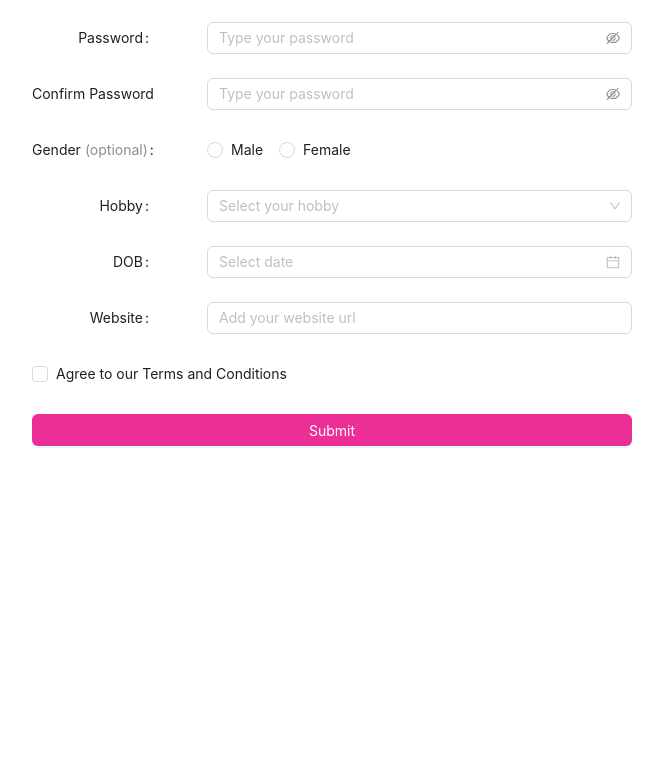
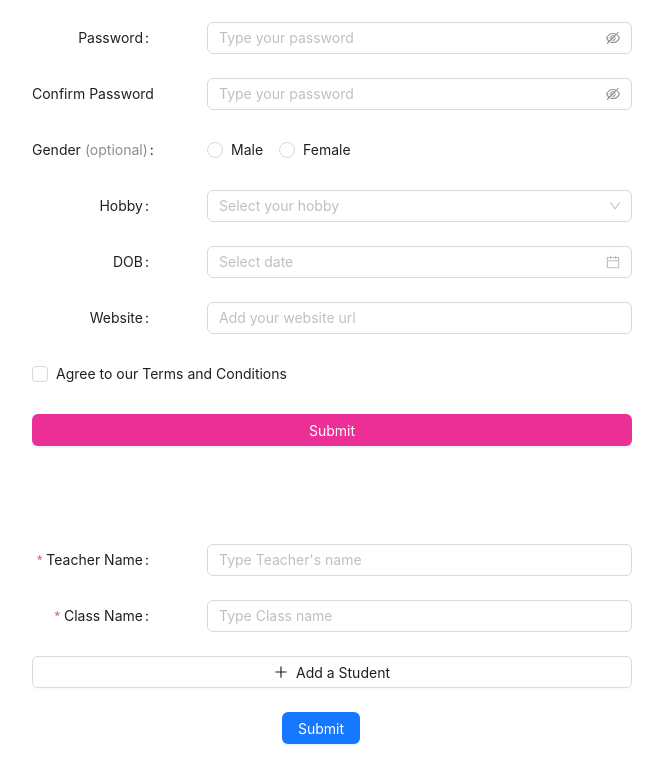
Before and after one commit to SoumyajeetDas/ReactJSCodes, a React (Create React App) app in the folder Ant Design/antdtutorials/: page / in a window 1280 px wide. Shown: the part 452-1236 px from the top of the page, without its empty margins (0-663 px from the left). Before the commit the page ends 954 px from the top, so only its background shows below. Built offline with nearby package versions, Linux system fonts and the light colour scheme.

Commit message:
Learnt Dynamic Form

```diff
--- a/Ant Design/antdtutorials/package.json
+++ b/Ant Design/antdtutorials/package.json
@@ -4,6 +4,7 @@
   "private": true,
   "dependencies": {
     "@ant-design/colors": "^7.0.0",
+    "@ant-design/icons": "^5.2.6",
     "@testing-library/jest-dom": "^5.17.0",
     "@testing-library/react": "^13.4.0",
     "@testing-library/user-event": "^13.5.0",
--- a/Ant Design/antdtutorials/src/App.jsx
+++ b/Ant Design/antdtutorials/src/App.jsx
@@ -3,6 +3,7 @@ import './App.css';
 import ButtonndSteps from './components/ButtonndSteps';
 import Options from './components/Options';
 import FormCheck from './components/FormCheck';
+import DynamicForm from './components/DynamicForm';
 
 
 function App() {
@@ -14,8 +15,8 @@ function App() {
 
         <ButtonndSteps />
         <Options />
-
         <FormCheck />
+        <DynamicForm/>
       </Space>
 
     </div>
--- /dev/null
+++ b/Ant Design/antdtutorials/src/components/DynamicForm.jsx
@@ -0,0 +1,137 @@
+import { Button, Form, Input, Select, Space } from 'antd'
+import React from 'react'
+import {
+    MinusCircleOutlined,
+    PlusOutlined
+} from '@ant-design/icons';
+
+const DynamicForm = () => {
+
+    return (
+        <Form
+            labelCol={{ span: 5 }}
+            wrapperCol={{ offset: 2, span: 24 }}
+            style={{ maxWidth: 600, marginTop: 50 }}
+            onFinish={(values) => console.log(values)}
+        >
+            <Form.Item
+                label="Teacher Name"
+                name="teacherName"
+                rules={[
+                    {
+                        required: true,
+                        message: "Please enter the Teacher Name"
+                    }
+                ]}
+                hasFeedback
+            >
+                <Input placeholder="Type Teacher's name" />
+            </Form.Item>
+
+            <Form.Item
+                label="Class Name"
+                name="className"
+                rules={[
+                    {
+                        required: true,
+                        message: "Please enter the Class Name"
+                    }
+                ]}
+                hasFeedback
+            >
+                <Input placeholder="Type Class name" />
+            </Form.Item>
+
+            <Form.List name="students">
+                {(fields, { add, remove }) => (
+                    <>
+                        {fields.map((field, index) => {
+                            // console.log(field)
+                            return (
+                                <Space size={12} key={field.key}>
+
+
+                                    <Form.Item
+                                        label={`${index + 1}-first`}
+                                        name={[field.name, "first"]} // name="students"(Name in Form.List) + field.name + "first"
+                                        rules={[
+                                            {
+                                                required: true,
+                                                message: "Please enter the Student First Name"
+                                            }
+                                        ]}
+                                        hasFeedback
+                                    >
+                                        <Input placeholder="Type Students's First name" />
+                                    </Form.Item>
+
+                                    <Form.Item
+                                        name={[field.name, "last"]} // name="students"(Name in Form.List) + field.name + "last"
+                                        rules={[
+                                            {
+                                                required: true,
+                                                message: "Please enter the Student last Name"
+                                            }
+                                        ]}
+                                        hasFeedback
+                                    >
+                                        <Input placeholder="Type Students's Last name" />
+                                    </Form.Item>
+                                    <Form.Item
+                                        name={[field.name, "hobby"]}
+                                        rules={[
+                                            {
+                                                required: true,
+                                                message: "Please select hobby"
+                                            }
+                                        ]}
+                                        hasFeedback
+                                    >
+                                        <Select
+                                            placeholder="Select your hobby"
+                                            style={{
+                                                width: "100%",
+                                            }}
+                                            options={[
+                                                {
+                                                    value: "cycling",
+                                                    label: "Cycling"
+                                                },
+                                                {
+                                                    value: "drawing",
+                                                    label: "Drawing"
+                                                },
+                                                {
+                                                    value: "reading",
+                                                    label: "Reading"
+                                                }
+                                            ]} />
+
+                                    </Form.Item>
+
+                                    <MinusCircleOutlined
+                                        onClick={()=>remove(field.name)}
+                                        style={{ height: 40, color: "red", marginBottom: 22 }} />
+                                </Space>
+                            )
+                        })}
+                        <Form.Item
+                            wrapperCol={{ span: 24 }}
+                        >
+                            <Button onClick={() => add()} block icon={<PlusOutlined />}>Add a Student</Button>
+                        </Form.Item>
+                    </>
+                )}
+            </Form.List>
+            <Form.Item
+                wrapperCol={{ offset: 10, span: 24 }}
+
+            //  style={{display: 'flex', justifyContent: 'center'}}
+            >
+                <Button htmlType='submit' type='primary'>Submit</Button>
+            </Form.Item>
+        </Form>
+    )
+}
+
+export default DynamicForm
--- a/Ant Design/antdtutorials/src/components/FormCheck.jsx
+++ b/Ant Design/antdtutorials/src/components/FormCheck.jsx
@@ -24,15 +24,15 @@ const FormCheck = () => {
             style={{ maxWidth: 600, marginTop: 50 }}
 
             // onFinish = onSubmit
-            onFinish={(values)=>{
+            onFinish={(values) => {
                 console.log(values)
             }}
 
             // If the onFinish fais due t some validation
-            onFinishFailed={(errorInfo)=>{
+            onFinishFailed={(errorInfo) => {
                 console.log(errorInfo)
             }}
-            >
+        >
             <Form.Item
                 label="Username"
                 name="username"
@@ -153,12 +153,38 @@ const FormCheck = () => {
                 ]}
                 hasFeedback
             >
-                <Select placeholder="Select your hobby">
+
+                {/* You write select in 2 ways. */}
+
+                {/* <Select placeholder="Select your hobby">
                     <Select.Option value="cycling">Cycling</Select.Option>
                     <Select.Option value="drawing">Drawing</Select.Option>
                     <Select.Option value="reading">Reading</Select.Option>
-                </Select>
+                </Select> */}
+
+
+                <Select
+                    placeholder="Select your hobby"
+                    style={{
+                        width: "100%",
+                    }}
+                    options={[
+                        {
+                            value: "cycling",
+                            label: "Cycling"
+                        },
+                        {
+                            value: "drawing",
+                            label: "Drawing"
+                        },
+                        {
+                            value: "reading",
+                            label: "Reading"
+                        }
+                    ]} />
+
             </Form.Item>
+
             <Form.Item
                 label="DOB"
                 name="dob"
```
Also changed, not shown: 1 other file (tests, documents, lock files or other folders).
